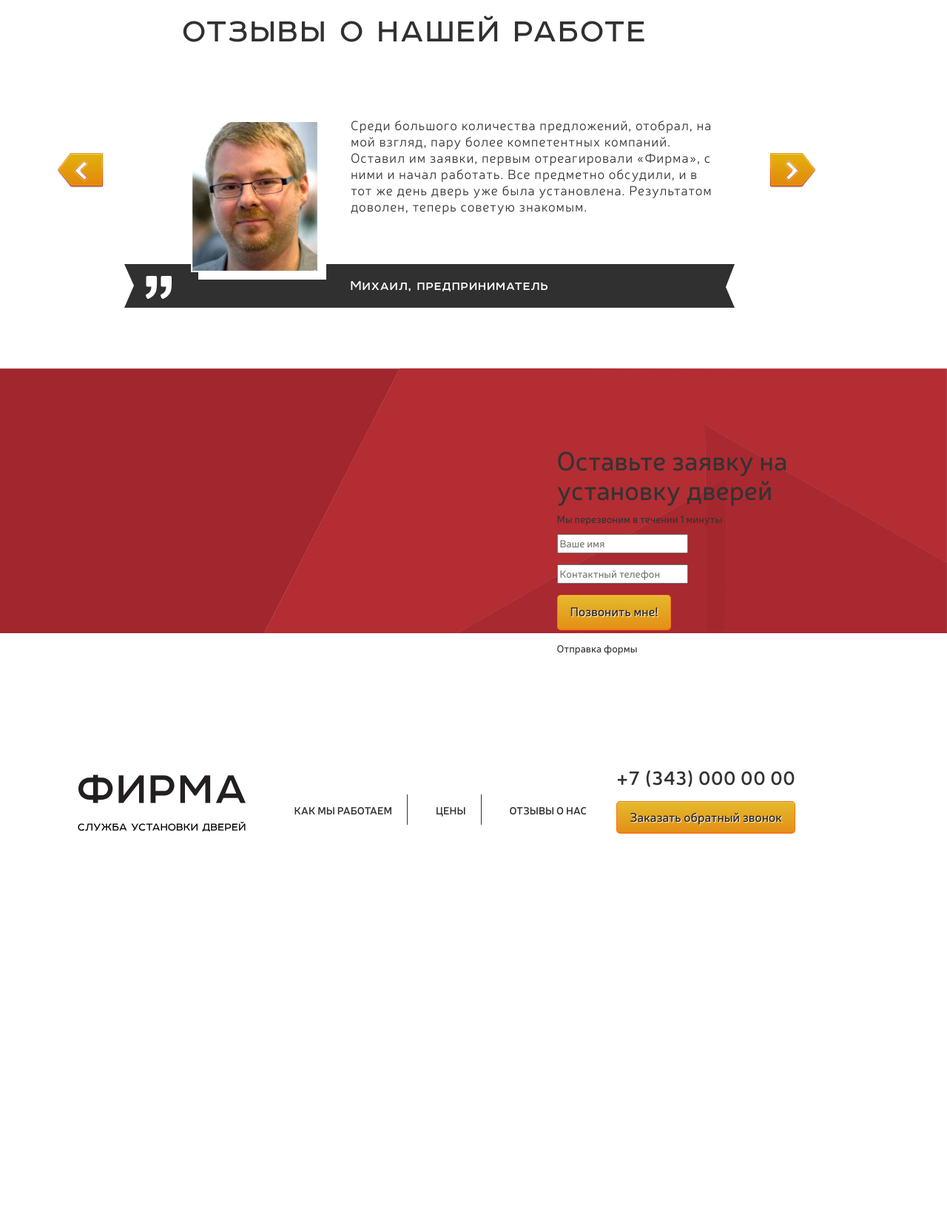
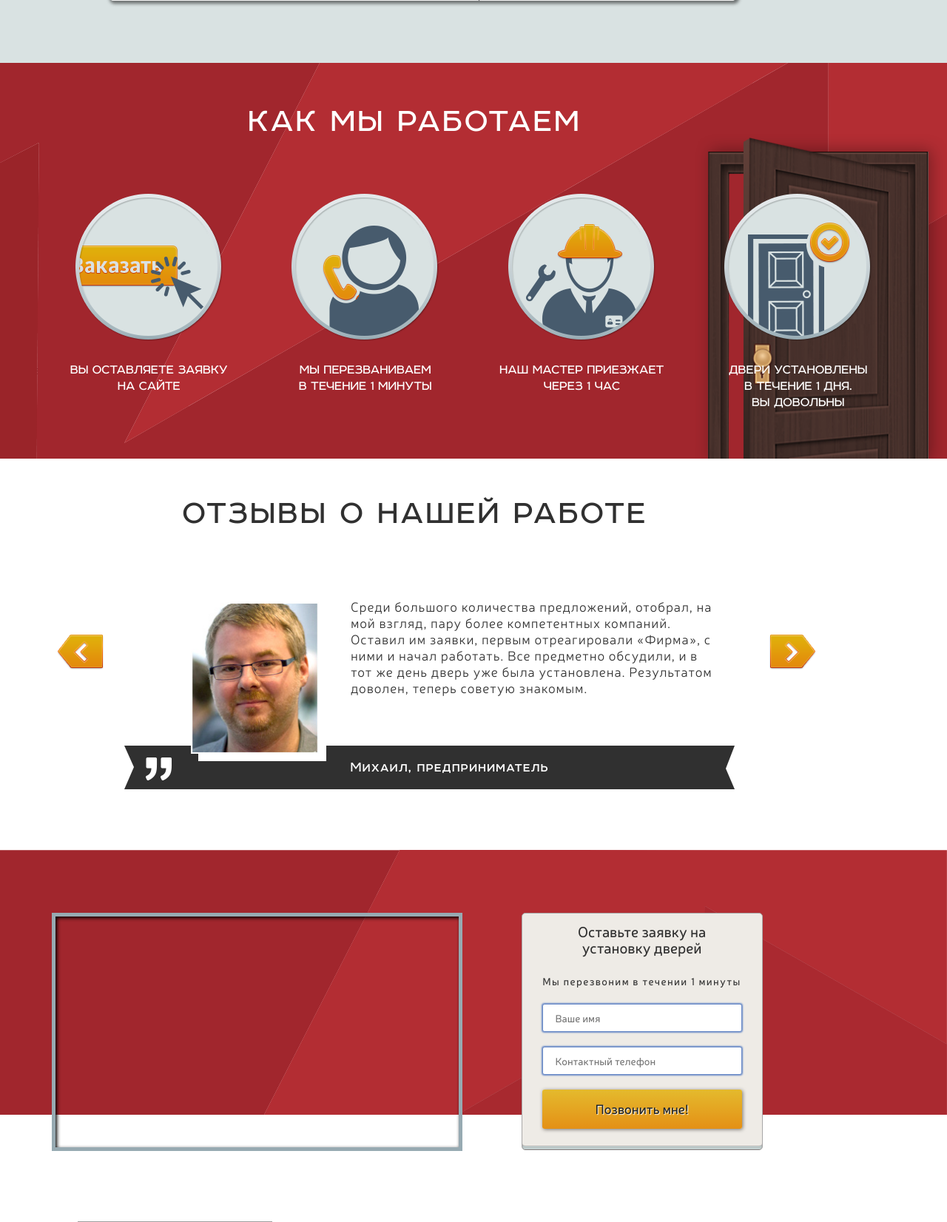
Before and after one commit to miskovaleksey/doors, a PHP site: page / in a window 1280 px wide. Shown: the part 4848-6500 px from the top of the page at 74% size. Before the commit the page ends 5975 px from the top, so only its background shows below. Run offline with PHP 8.4, Linux system fonts and the light colour scheme; some libraries are stand-ins or nearby versions; grey boxes are pictures that could not be loaded.

Commit message:
added popup + fixed style

```diff
--- a/css/index.css
+++ b/css/index.css
@@ -88,13 +88,14 @@
   border-bottom: 2px solid #f7780e;
   background: linear-gradient(to top, #e49016, #e4ba2d );
   box-shadow: inset 0px 1px 0px #edc05d;
-  font-size: 17px;
+  font-size: 18px;
   font-weight: 400;
   text-transform: none;
   color: #1b2129;
   text-shadow: 1px 0.5px 1px #fff;
   display: inline-block;
   border-radius: 5px;
+  box-shadow: 1px 1px 2px 0px rgba(0,0,0,1);
 }
 .button:focus, .button:hover {
     background: #e49016;
@@ -456,7 +484,6 @@ body .price.gray a.button {
 /*=============================*/
 body .work {
   background: url('../image/work-element-bg.png') no-repeat 100% 134%, url('../image/work-bg.svg') no-repeat 50% 0;
-  background-size: auto auto, 100% 100%;
   padding-top: 55px;
   padding-bottom: 65px;
 }
@@ -576,9 +603,61 @@ body .block-map {
  padding-bottom: 90px;
 }
 body .block-map #map{
-  height: 328px;
-  border:;
+  height: 322px;
+  /*border: 3px solid linear-gradient(to top, #e3e8ea, #97aab2);*/
+  border: 5px solid #97aab2;
+  box-shadow: inset 2px 2px 5px 0px #000;
 }
+/*form*/
+  /*=============================*/
+  body .block-map .wrapper .form {
+      display: inline-block;
+      margin-left: -48px;
+      padding: 14px 27px;
+      text-align: center;
+      border: 1px solid #a8a7a7;
+      border-radius: 5px;
+      /*background-color: #eeebe6;*/
+      background: url('../image/form-bg.png') no-repeat 50% 100% #eeebe6;
+      background-size: 101% auto;
+  }
+
+  body .block-map .wrapper .loader, .success {
+    display: none;
+  }
+  body .block-map .wrapper .form h1 {
+    font-size: 20px;
+    margin: 0;
+    color: #303030;
+    margin-bottom: 24px;
+  }
+  body .block-map .wrapper .form p {
+    letter-spacing: 1.4px;
+    margin-bottom: 20px;
+  }
+  body .block-map .wrapper .form .form-group {
+    margin-bottom: 20px;
+  }
+  body .block-map .wrapper .form input{
+    width: 270px !important;
+    border: 1px solid #698ac7;
+    border-radius: 3px;
+    box-shadow: 0 0 2px 1px #698ac7;
+    height: 38px;
+    padding-left: 17px;
+  }
+  body .block-map .wrapper .form .buttons {
+    margin-bottom: 14px;
+    box-shadow: 1px 1px 5px 0px rgba(0,0,0,0.5);
+    border-radius: 3px;
+  }
+  body .block-map .wrapper .form .buttons .submit{
+    border: medium none;
+    box-shadow: none;
+    height: 53px;
+  }
+  /*=============================*/
+
 /*=============================*/
 /*footer*/
 /*=============================*/
--- a/index.html
+++ b/index.html
@@ -36,9 +36,9 @@
       </div>
       <div class="col-xs-5">
         <nav>
-          <a href="#">Как мы работаем</a>
-          <a href="#">Цены</a>
-          <a href="#">Отзывы о нас</a>
+          <a href="#section-work" class="scroll">Как мы работаем</a>
+          <a href="#section-price" class="scroll">Цены</a>
+          <a href="#section-reviews" class="scroll">Отзывы о нас</a>
         </nav>
       </div>
       <div class="col-xs-4">
@@ -521,6 +664,7 @@
           <div id="map"></div>
       </div>
       <div class="col-xs-offset-1 col-xs-4">
+        <div class="wrapper">
           <div class="form">
 <form action="#"
       method="post"
```
Also changed, not shown: other parts of css/index.css (+36 -9 lines), other parts of index.html (+199 -8 lines), javascript/doors.js (+7 -0 lines), image/913D3405FE10F3F0.jpg (added), image/arrow-up.png (added), image/form-bg.png (added), image/hero-bg.jpg (added), image/hero-bg.svg, image/logo.svg, image/work-bg.svg. Lines whose indentation alone changed are shown as unchanged.
